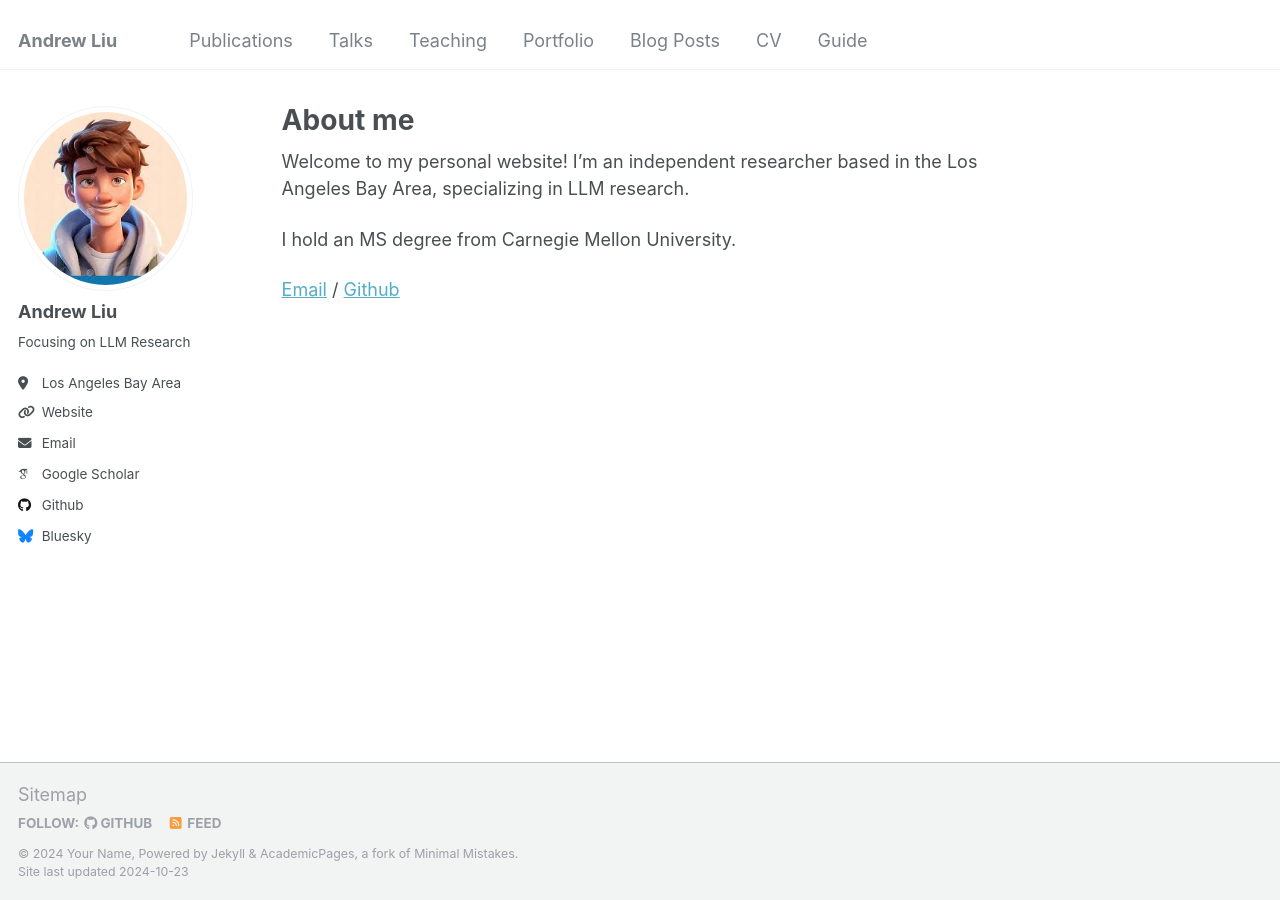
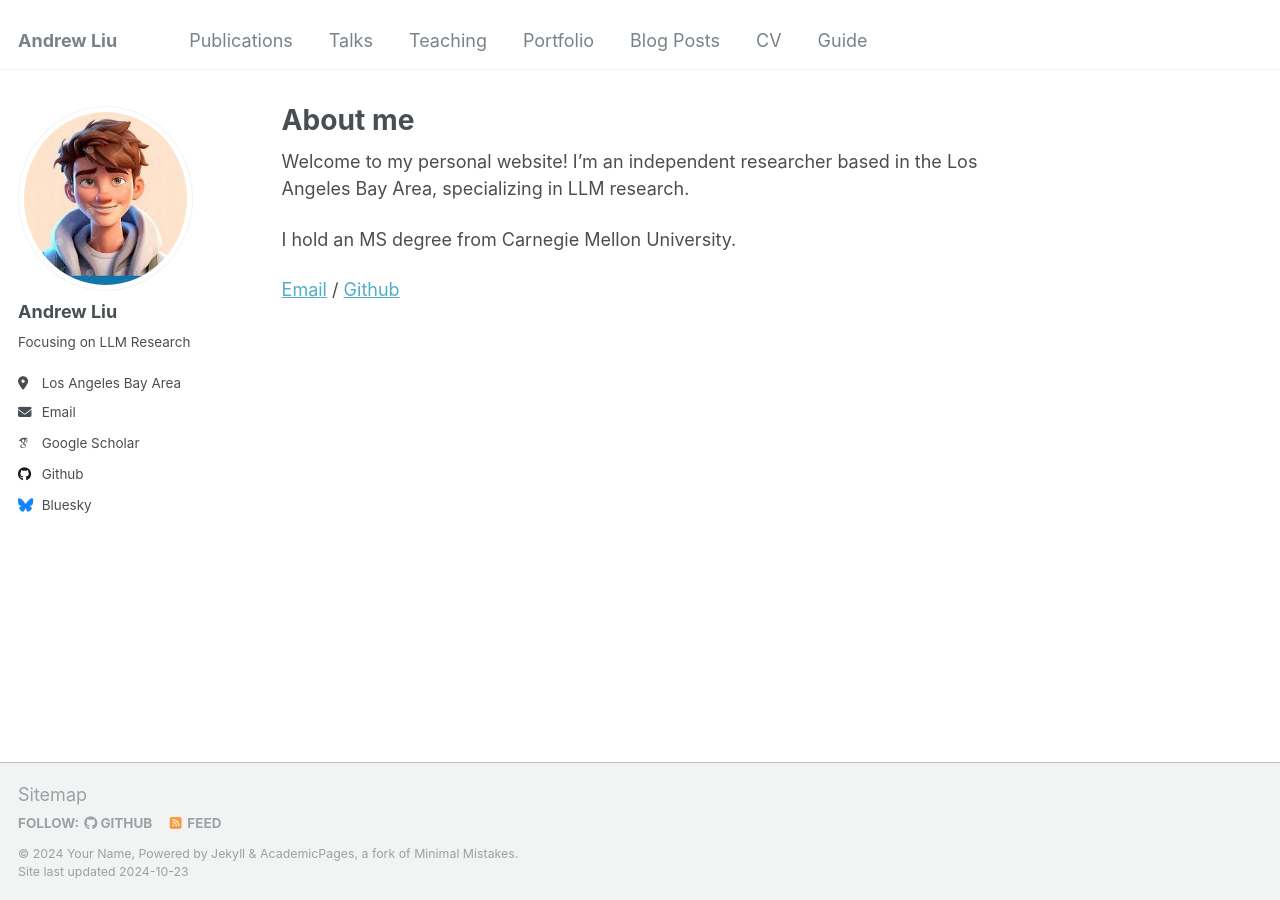
Before and after one commit to Aergneh/Aergneh.github.io, a Jekyll site: the page built from _pages/about.md, in a window 1280 px wide. Built offline with Jekyll 4.4.1, drawn with Linux system fonts in a browser that asks for light colours; some web fonts are replaced.

Commit message:
Update _config.yml

```diff
--- a/_config.yml
+++ b/_config.yml
@@ -12,7 +12,7 @@ title                    : "Andrew Liu"
 title_separator          : "-"
 name                     : &name "Your Name"
 description              : &description "personal description"
-url                      : https://academicpages.github.io # the base hostname & protocol for your site e.g. "https://mmistakes.github.io"
+url                      : https://aergneh.github.io  # the base hostname & protocol for your site e.g. "https://mmistakes.github.io"
 baseurl                  : "" # the subpath of your site, e.g. "/blog"
 repository               : "academicpages/academicpages.github.io"
 
@@ -21,13 +21,13 @@ repository               : "academicpages/academicpages.github.io"
 #               Additional customization can be done by editing /_includes/author-profile.html
 author:
   # Biographic information
-  avatar           : "https://github.com/Aergneh/Aergneh.github.io/blob/master/images/profile1.png"
+  avatar           : "profile1.png"
   name             : "Andrew Liu"
   pronouns         : # example: "she/her"
   bio              : "Focusing on LLM Research"
   location         : "Los Angeles Bay Area"
   # employer         : "Red Brick University"
-  uri              : "https://aergneh.github.io/"
+  uri              :
   email            : "aergneh541@gmail.com"
 
   # Academic websites
```
